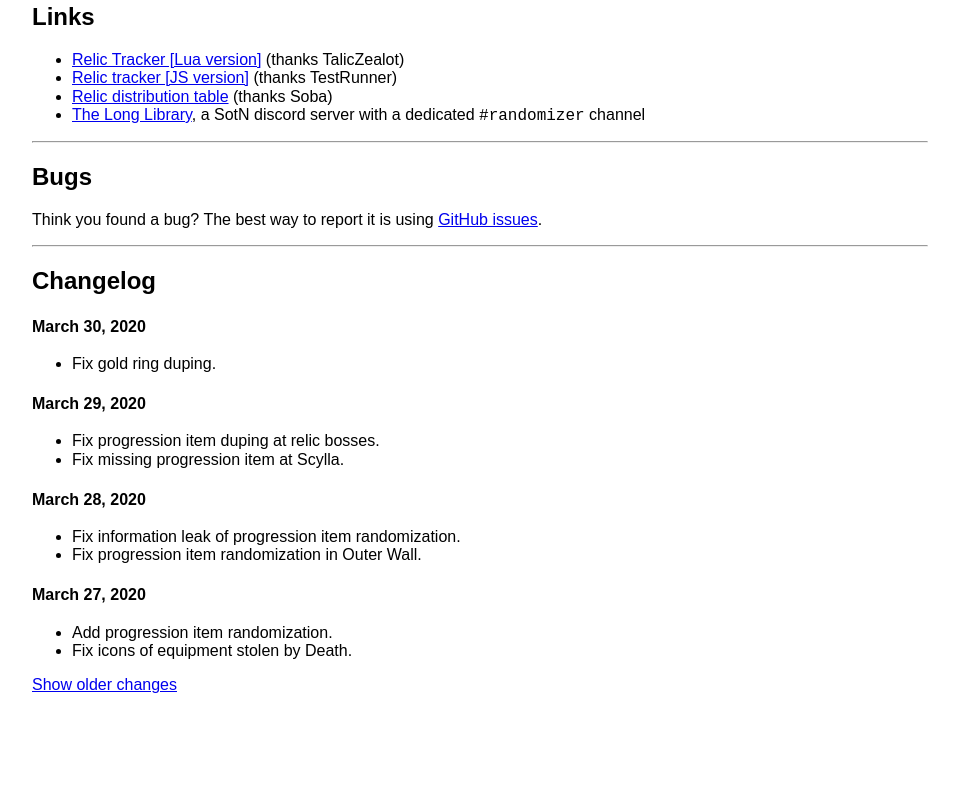
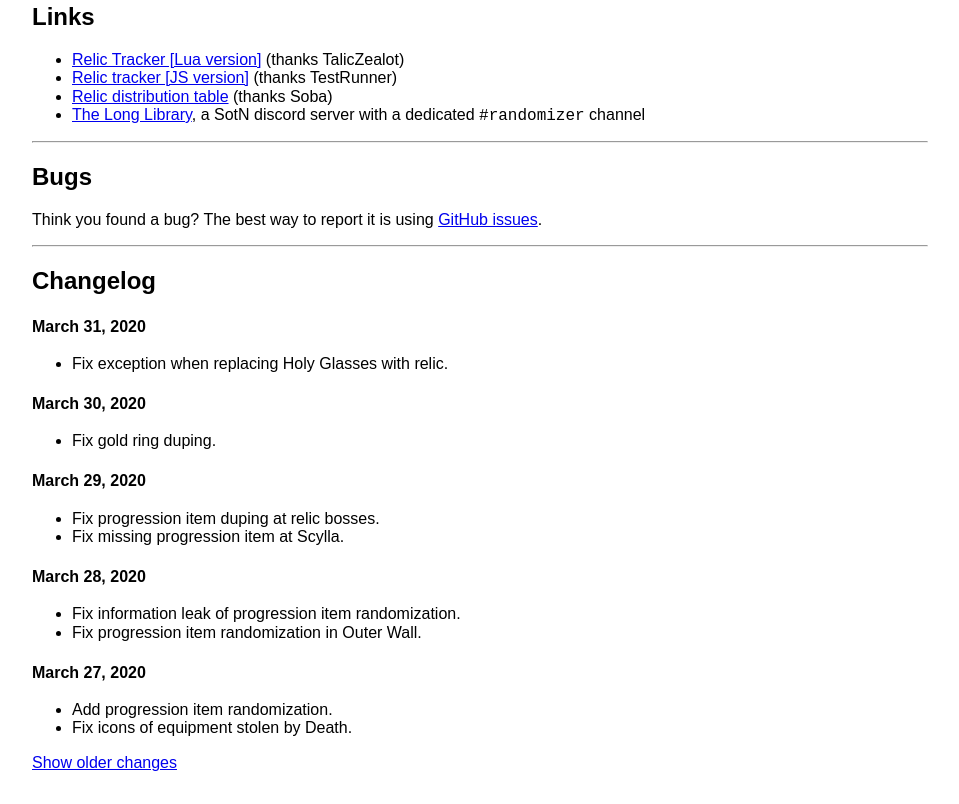
Before and after one commit to 3snowp7im/SotN-Randomizer, a website with bundled scripts: page index.html in a window 1280 px wide. Shown: the part 1000-1804 px from the top of the page, without its empty margins (160-1119 px from the left). Before the commit the page ends 1727 px from the top, so only its background shows below. Built offline with nearby package versions, Linux system fonts and the light colour scheme.

Commit message:
Update changelog

```diff
--- a/index.html
+++ b/index.html
@@ -214,6 +214,10 @@
       </p>
       <hr>
       <h2><a name="changelog">Changelog</a></h2>
+      <h3><time>March 31, 2020</time></h3>
+      <ul>
+        <li>Fix exception when replacing Holy Glasses with relic.</li>
+      </ul>
       <h3><time>March 30, 2020</time></h3>
       <ul>
         <li>Fix gold ring duping.</li>
```
